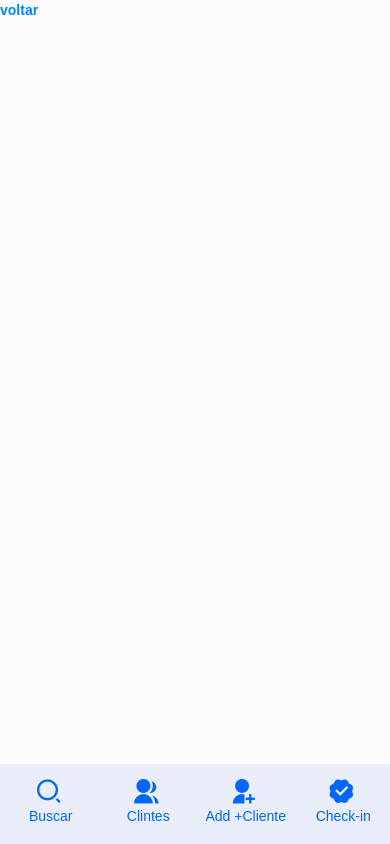
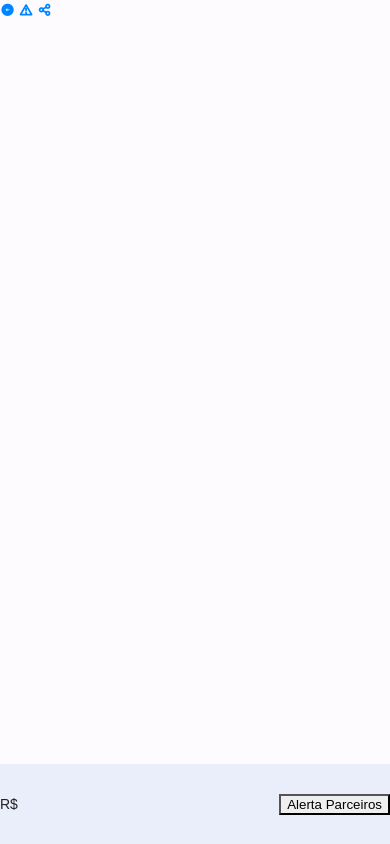
Before and after one commit to WendersonCotrin/jc-piscinas-app, a website: page www/detalhes.html in a window 390 px wide. Drawn offline with Linux system fonts and the light colour scheme; some packages are replaced by stand-ins of ours.

Commit message:
front em detalhes

```diff
--- a/www/detalhes.html
+++ b/www/detalhes.html
@@ -30,38 +30,27 @@
         <!-- Your main view, should have "view-main" class -->
         <div class="view view-main">
 
-            <!--TAB BAR-->
-            <div class="toolbar toolbar-bottom">
-                <div class="toolbar-inner display-flex">
-                    <a href="/index/" class="tab-link link active">
-                        <i class="ri-search-2-line"></i>
-                        <span>Buscar</span>
-                    </a>
-                    <a href="/link2/" class="tab-link link">
-                        <i class="ri-group-fill"></i>
-                        <span>Clintes</span>
-                    </a>
-                    <a href="/link3/" class="tab-link link">
-                        <i class="ri-user-add-fill"></i>
-                        <span>Add +Cliente</span>
-                    </a>
-                    <a href="/link4/" class="tab-link link">
-                        <i class="ri-verified-badge-fill"></i>
-                        <span>Check-in</span>
-                    </a>
-
-                </div>
-            </div>
 
             <!-- Inicial Page, "data-name" contains page name -->
             <div data-name="detalhes" class="page color-theme-blue">
 
+                <!--TAB BAR-->
+            <div class="toolbar toolbar-bottom">
+                <div class="toolbar-inner display-flex">
+                    <div>R$</div>
+                    <div>
+                        <button>Alerta Parceiros</button>
+                    </div>
+                </div>
+            </div>
 
              <!--Scrollable page content-->
              <div class="page-content">
-                <a href="/index/">
-                voltar
-             </a>
+                <div class="alertar-parceiros">
+                    <div class="buttons-top">
+                        <a href="#"><i class="ri-arrow-left-circle-fill"></i></a>
+                        <a href="#"><i class="ri-alert-line"></i>
+                        <a href="#"><i class="ri-share-line"></i>
             </div>
 
                 </div>
```
